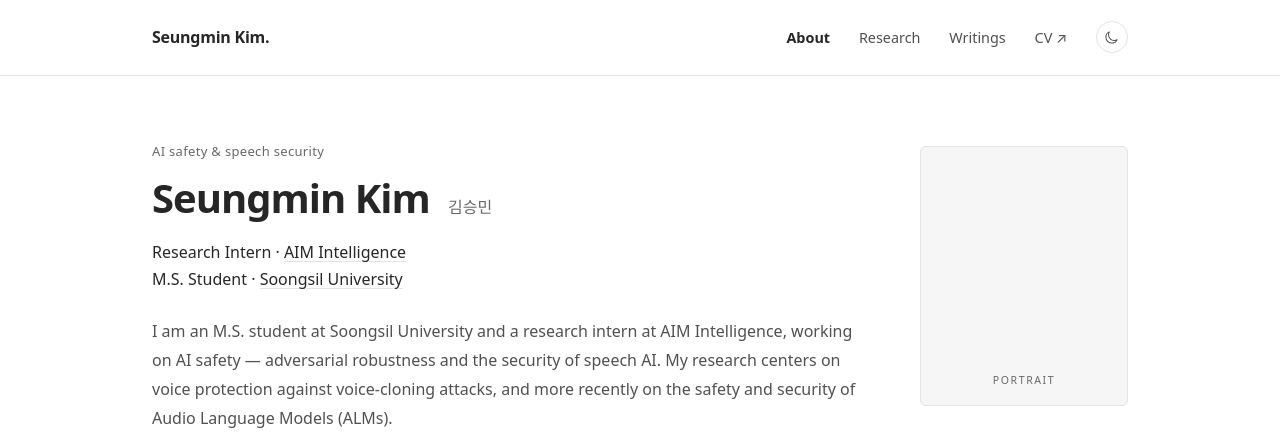
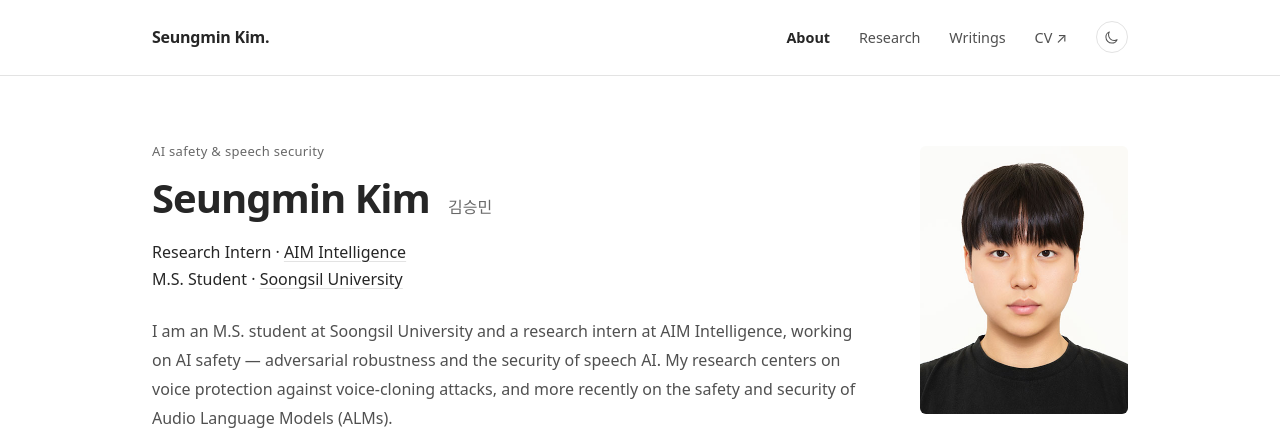
Before and after one commit to smerge0802/smerge0802.github.io, an Eleventy site: page src/index.njk in a window 1280 px wide. Shown: the top 447 px of the page. Built offline with nearby package versions, Linux system fonts and the light colour scheme; Eleventy itself is replaced by a stand-in of ours; files that its build step writes are made by us from their sources; a web font is replaced by a local one.

Commit message:
Add profile portrait

```diff
--- a/src/_data/site.json
+++ b/src/_data/site.json
@@ -8,7 +8,7 @@
     "email": "kimsm0802@soongsil.ac.kr",
     "scholar": "https://scholar.google.com/citations?user=TCTq818AAAAJ&hl=ko",
     "cvPath": "/assets/CV_ksm.pdf",
-    "photo": null,
+    "photo": "/assets/seungmin-kim-portrait.png",
     "github": "https://github.com/smerge0802",
     "linkedin": "https://www.linkedin.com/in/smerge0802",
     "orcid": "https://orcid.org/0009-0002-0911-3282"
--- a/src/css/style.css
+++ b/src/css/style.css
@@ -206,7 +206,7 @@ html[data-theme="dark"] .theme-icon-moon { display: none; }
 .profile-icon:hover .profile-link-label, .profile-icon:focus-visible .profile-link-label { opacity: 1; visibility: visible; }
 .profile-portrait { padding-top: 0.4rem; }
 .profile-portrait img, .portrait-placeholder { display: block; width: 100%; aspect-ratio: 4 / 5; height: auto; border-radius: 6px; }
-.profile-portrait img { object-fit: cover; }
+.profile-portrait img { aspect-ratio: auto; object-fit: cover; }
 .portrait-placeholder { position: relative; border: 1px solid var(--line); background: var(--panel); }
 .portrait-placeholder span { position: absolute; bottom: 1rem; width: 100%; text-align: center; color: var(--ink-faint); font-size: 0.66rem; letter-spacing: 0.15em; text-transform: uppercase; }
 
--- a/src/index.njk
+++ b/src/index.njk
@@ -44,7 +44,7 @@ permalink: /
   </div>
   <div class="profile-portrait">
     {% if site.author.photo %}
-    <img src="{{ site.author.photo }}" alt="Portrait of {{ site.author.name }}" width="440" height="520">
+    <img src="{{ site.author.photo }}" alt="Portrait of {{ site.author.name }}" width="413" height="531">
     {% else %}
     <div class="portrait-placeholder" role="img" aria-label="Space reserved for a portrait">
       <span aria-hidden="true">Portrait</span>
```
Also changed, not shown: src/assets/seungmin-kim-portrait.png (added).
